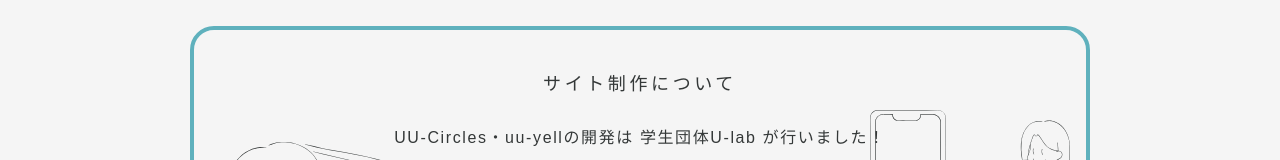
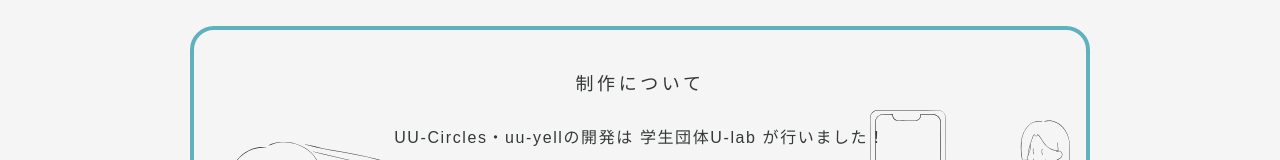
Before and after one commit to uu-plathome/uuph-hp, a Next.js app in the folder frontend/: page / in a window 1280 px wide. Shown: the part 2284-2444 px from the top of the page. Built offline with nearby package versions, Linux system fonts and the light colour scheme.

Commit message:
fix docs

```diff
--- a/frontend/pages/index.tsx
+++ b/frontend/pages/index.tsx
@@ -110,7 +110,7 @@
 
         <section id='u-lab'>
           <div className='relative text-center py-10 inner-content rounded-3xl border-4 border-ulab'>
-            <h2 className='mplus-medium text-lg text-fb mt-0 mb-7'>サイト制作について</h2>
+            <h2 className='mplus-medium text-lg text-fb mt-0 mb-7'>制作について</h2>
             <p className='mb-8'>UU-Circles・uu-yellの開発は <br className='hidden b5' />学生団体U-lab が行いました！</p>
             <div className='w-fit text-center m-auto'>
               <a href='https://ulab-uu.com' target='_blank' rel='noopener' className='block mb-2 hover:opacity-70'>
```
